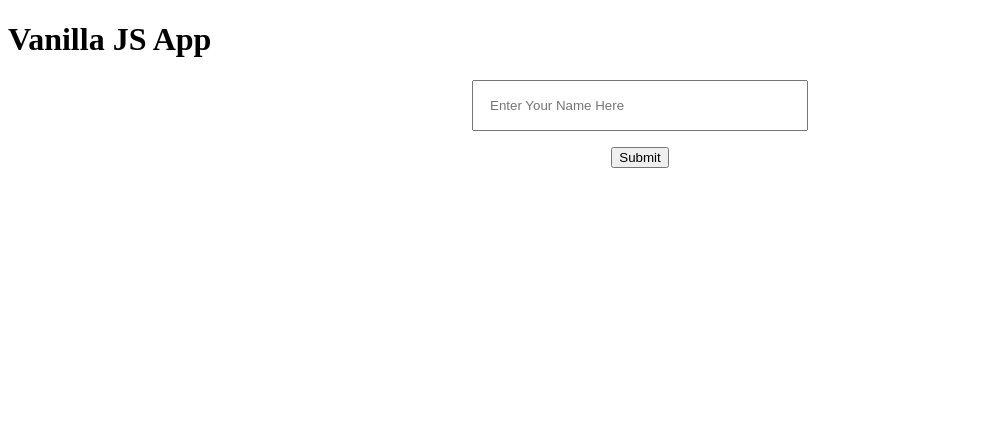
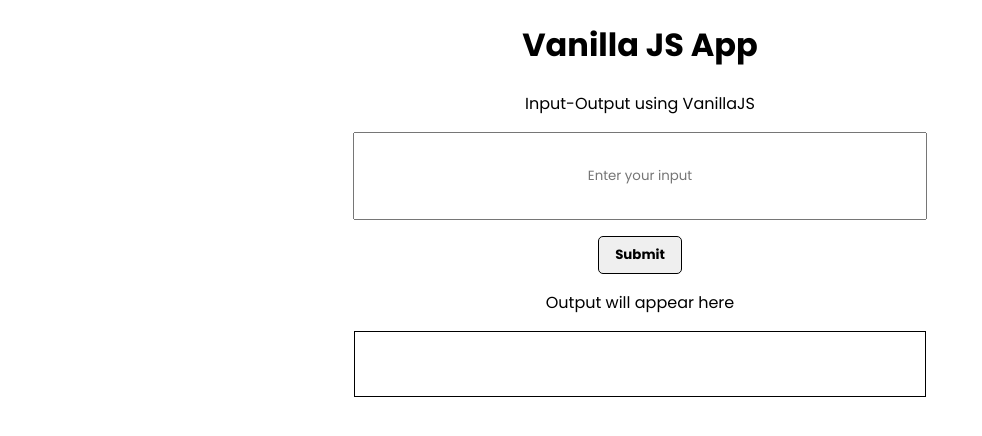
Before and after one commit to CallMeSahu/vanillajs-translator, a plain HTML site: page index.html in a window 1280 px wide. Shown: the whole page, without its empty margins (0-982 px from the left). Drawn offline with Linux system fonts and the light colour scheme.

Commit message:
feat: 3 dec

```diff
--- a/app.js
+++ b/app.js
@@ -1,26 +1,28 @@
-var inputText = document.querySelector("#input-txt");
+var inputText = document.querySelector("#txt-input");
 var btnSubmit = document.querySelector("#btn-submit");
-var outputText = document.querySelector("#output-txt");
+var outputText = document.querySelector("#txt-output");
+
+var serverURL = "https://api.funtranslations.com/translate/minion.json";
+
+function getFetchURL(input){
+    return serverURL+"?text="+input;
+}
 
 function errorHandler(error){
     console.log("Error occured", error);
-    alert("Server not responding");
+    alert("Try Again!");
 }
 
-function submitEventHandler(){
-     var input = inputText.value;
+function submitButtonHandler(){
+ var input = inputText.value;
 
-     var url = "https://api.funtranslations.com/translate/minion.json"
-     var serverURL = url + "?text=" + input;
+ fetch(getFetchURL(input))
+ .then(response => response.json())
+ .then(json => {
+    var output = json.contents.translated;
+    outputText.innerText = output;
+ })
+ .catch(errorHandler)
+ };
 
-     fetch(serverURL)
-     .then(response => response.json())
-     .then(json => {
-         var translatedText = json.contents.translated;
-         outputText.innerText = translatedText;
-     })
-     .catch(errorHandler);
-}
-
-
-btnSubmit.addEventListener("click", submitEventHandler);
+btnSubmit.addEventListener("click", submitButtonHandler);
--- a/index.html
+++ b/index.html
@@ -4,17 +4,20 @@
     <meta charset="UTF-8">
     <meta http-equiv="X-UA-Compatible" content="IE=edge">
     <meta name="viewport" content="width=device-width, initial-scale=1.0">
-    <title>Vanilla JS</title>
     <link rel="stylesheet" href="style.css">
+    <title>VanillaJS App</title>
 </head>
 <body>
     <h1>Vanilla JS App</h1>
+    <label class="main-label">Input-Output using VanillaJS</label>
 
-    <input type="text" class="text-box" id="input-txt" placeholder="Enter Your Name Here">
+    <input class="input-box" id="txt-input" type="text" placeholder="Enter your input">
 
-    <button class="main-btn" id="btn-submit">Submit</button>
+    <button class="action-button" id="btn-submit">Submit</button>
 
-    <div id="output-txt"></div>
+    <label class="main-label">Output will appear here</label>
+
+    <div class="output-box" id="txt-output"></div>
 
     <script src="app.js"></script>
 </body>
--- a/style.css
+++ b/style.css
@@ -1,19 +1,37 @@
+@import url('https://fonts.googleapis.com/css2?family=Poppins:wght@400;700&display=swap');
 
-input{
-    display: block ;
-    width: 300px;
-    padding: 1rem;
+body{
+    font-family: 'Poppins', sans-serif;
+    text-align: center;
+}
+
+.main-label{
+    display: block;
     margin: 1rem auto;
 }
 
-button{
-    display: block ;
+.input-box{
+    font-family: 'Poppins', sans-serif;
+    display: block;
+    text-align: center;
     margin: 1rem auto;
+    padding: 2rem;
+    width: 40%;
 }
 
-div{
-    display: block ;
-    text-align: center;
+.action-button{
+    font-family: 'Poppins', sans-serif;
+    display: block;
+    margin: 1rem auto;
+    border: 1px solid black;
+    border-radius: 5px;
+    padding: 0.5rem 1rem;
     font-weight: bold;
-    font-size: large;
 }
+
+.output-box{
+    margin: 1rem auto;
+    border: 1px solid black;
+    padding: 2rem;
+    width: 40%;
+}
```
